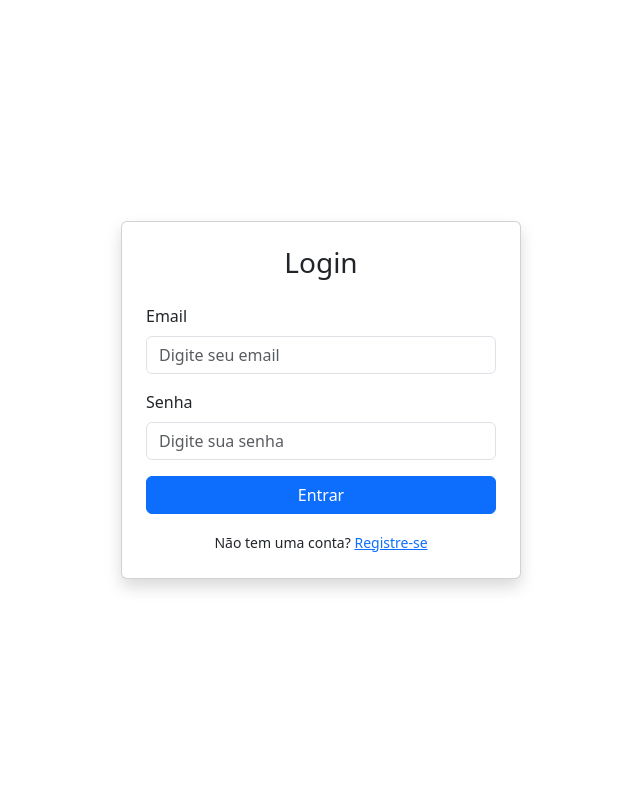
After one commit to Clayton-Dias/Python_Gestao_Projetos, a Flask app: page /login in a window 1280 px wide. The commit adds this page. Shown: the whole page, without its empty margins (319-959 px from the left). Run offline with Flask 3, Linux system fonts and the light colour scheme; some libraries are stand-ins or nearby versions.

Commit message:
2024-12-02__part.2
Login

```diff
--- a/app.py
+++ b/app.py
@@ -1,5 +1,11 @@
-from flask import Flask, render_template, request, redirect, url_for
+from flask import Flask, flash, render_template, request, redirect, url_for
 from flask_mysqldb import MySQL
+from flask_login import LoginManager
+from werkzeug.security import generate_password_hash
+from flask_login import login_user, logout_user, login_required, current_user
+from functions.db_usuario import get_all_users, get_user_by_email, validate_user_password, create_user, update_user
+from utils.access_control import permission_required
+
 
 # Importação da classe Config
 from config import Config
@@ -21,8 +27,16 @@ from modules.listarMembro import mod_listar_membros
 from modules.projeto import mod_projeto
 from modules.removerMembro import mod_remover_membro
 from modules.start import mod_start
+from modules.user import User
 
 app = Flask(__name__)  # Inicializa a aplicação Flask
+app.secret_key = "sua_chave_secreta"  # Substitua por uma chave segura
+
+# Configurando o Flask-Login
+login_manager = LoginManager(app)
+# Redireciona para a rota de login quando necessário
+login_manager.login_view = "login"
+
 
 # Configuração do banco de dados MySQL
 # Carregar configurações do banco de dados a partir da classe Config
@@ -32,80 +46,300 @@ app.config.from_object(Config)
 mysql = MySQL(app)
 
 # Configurações globais executadas antes de cada requisição
+
+
 @app.before_request
 def before_request():
     return mod_start(mysql)  # Configurações gerais do ambiente (e.g., charset)
 
 # Rota principal para a página inicial
+
+
 @app.route('/')
+@login_required
 def index():
     return mod_index(mysql)  # Redireciona para a função do módulo `index`
 
 # Rota para criar um novo projeto
+
+
 @app.route('/criar_projeto', methods=['GET', 'POST'])
+@login_required
 def criar_projeto():
-    return mod_criar_projeto(mysql)  # Lógica de criação de projeto está no módulo
+    # Lógica de criação de projeto está no módulo
+    return mod_criar_projeto(mysql)
 
 # Rota para editar um projeto existente
+
+
 @app.route('/editar_projeto/<int:projeto_id>', methods=['GET', 'POST'])
+@login_required
 def editar_projeto(projeto_id):
-    return mod_editar_projeto(mysql, projeto_id)  # Chama a lógica de edição no módulo
+    # Chama a lógica de edição no módulo
+    return mod_editar_projeto(mysql, projeto_id)
 
 # Rota para deletar um projeto
+
+
 @app.route('/deletar_projeto/<int:projeto_id>', methods=['POST'])
+@login_required
 def deletar_projeto(projeto_id):
-    return mod_deletar_projeto(mysql, projeto_id)  # Lógica de exclusão no módulo
+    # Lógica de exclusão no módulo
+    return mod_deletar_projeto(mysql, projeto_id)
 
 # Rota para exibir detalhes de um projeto (tarefas e membros)
+
+
 @app.route('/projeto/<int:projeto_id>', methods=['GET'])
+@login_required
 def projeto(projeto_id):
-    return mod_projeto(mysql, projeto_id)  # Chama a lógica de detalhamento no módulo
+    # Chama a lógica de detalhamento no módulo
+    return mod_projeto(mysql, projeto_id)
 
 # Rota para criar uma nova tarefa dentro de um projeto específico
+
+
 @app.route('/criar_tarefa/<int:projeto_id>', methods=['GET', 'POST'])
+@login_required
 def criar_tarefa(projeto_id):
     return mod_criar_tarefa(mysql, projeto_id)  # Lógica de criação de tarefas
 
 # Rota para editar uma tarefa existente
+
+
 @app.route('/editar_tarefa/<int:tarefa_id>', methods=['GET', 'POST'])
+@login_required
 def editar_tarefa(tarefa_id):
-    return mod_editar_tarefa(mysql, tarefa_id)  # Chama o módulo responsável pela edição
+    # Chama o módulo responsável pela edição
+    return mod_editar_tarefa(mysql, tarefa_id)
 
 # Rota para deletar uma tarefa
+
+
 @app.route('/deletar_tarefa/<int:tarefa_id>', methods=['POST'])
+@login_required
 def deletar_tarefa(tarefa_id):
     return mod_deletar_tarefa(mysql, tarefa_id)  # Módulo cuida da exclusão
 
 # Rota para criar um novo membro
+
+
 @app.route('/criar_membro', methods=['GET', 'POST'])
+@login_required
 def criar_membro():
     return mod_criar_membro(mysql)  # Módulo cuida da criação de membros
 
 # Rota para remover um membro de um projeto
+
+
 @app.route('/projeto/<int:projeto_id>/remover_membro/<int:membro_id>', methods=['POST'])
+@login_required
 def remover_membro(projeto_id, membro_id):
-    return mod_remover_membro(mysql, projeto_id, membro_id)  # Chama o módulo de remoção
+    # Chama o módulo de remoção
+    return mod_remover_membro(mysql, projeto_id, membro_id)
 
 # Rota para adicionar um membro a um projeto
+
+
 @app.route('/projeto/<int:projeto_id>/adicionar_membro', methods=['POST'])
+@login_required
 def adicionar_membro(projeto_id):
-    return mod_adicionar_membro(mysql, projeto_id)  # Lógica de adição no módulo
+    # Lógica de adição no módulo
+    return mod_adicionar_membro(mysql, projeto_id)
+
 
 @app.route('/membros')
+@login_required
 def listar_membros():
     return mod_listar_membros(mysql)
 
+
 @app.route('/membros/editar/<int:membro_id>', methods=['GET', 'POST'])
+@login_required
 def editar_membro(membro_id):
     return mod_editar_membro(mysql, membro_id)
 
+
 @app.route('/membros/excluir/<int:membro_id>', methods=['POST'])
+@login_required
 def excluir_membro(membro_id):
     return mod_excluir_membro(mysql, membro_id)
 
+
 @app.route('/buscar', methods=['GET'])
+@login_required
 def buscar():
     return mod_buscar(mysql)
+
+
+@login_manager.user_loader
+def load_user(user_id):
+    cur = mysql.connection.cursor()
+    cur.execute("SELECT * FROM usuarios WHERE id = %s", (user_id,))
+    user_data = cur.fetchone()
+    cur.close()
+
+    if user_data:
+        return User(user_data['id'], user_data['nome'], user_data['email'], user_data['permissao'])
+    return None
+
+
+@app.route('/login', methods=['GET', 'POST'])
+def login():
+    if request.method == 'POST':
+        email = request.form['email']
+        senha = request.form['senha']
+
+        user_data = get_user_by_email(mysql, email)
+
+        if user_data and validate_user_password(user_data, senha):
+            user = User(user_data['id'], user_data['nome'],
+                        user_data['email'], user_data['permissao'])
+            login_user(user)
+            flash("Login realizado com sucesso!", "success")
+            return redirect(url_for('index'))
+        else:
+            flash("Credenciais inválidas. Tente novamente.", "danger")
+
+    return render_template('login.html')
+
+
+@app.route('/logout')
+def logout():
+    logout_user()
+    flash("Logout realizado com sucesso!", "success")
+    return redirect(url_for('login'))
+
+
+@app.route('/admin')
+@permission_required(['administrador'])
+def admin_dashboard():
+    return render_template('admin_dashboard.html')
+
+
+@app.route('/gerente')
+@permission_required(['administrador', 'gerente'])
+def gerente_dashboard():
+    return render_template('gerente_dashboard.html')
+
+
+@app.route('/criar_usuario', methods=['GET', 'POST'])
+def criar_usuario():
+
+    if request.method == 'POST':
+        nome = request.form['nome']
+        email = request.form['email']
+        senha = request.form['senha']
+        confirmar_senha = request.form['confirmar_senha']
+
+        permissao = request.form.get('permissao', 'membro')
+
+        # Se o usuário atual não for administrador, define a permissão como 'membro'
+        #if current_user.permissao != 'administrador':
+        #    permissao = 'membro'
+
+        # Verifica se as senhas coincidem
+        if senha != confirmar_senha:
+            flash("As senhas não coincidem.", "danger")
+            return redirect(url_for('criar_usuario'))
+
+         # Verifica se o email já está cadastrado
+        if get_user_by_email(mysql, email):
+            flash("Email já cadastrado. Faça login.", "danger")
+            return redirect(url_for('criar_usuario'))
+
+        # Criptografa a senha e cria o usuário
+        hashed_password = generate_password_hash(senha)
+        create_user(mysql, nome, email, hashed_password, permissao)
+
+        flash("Conta criada com sucesso! Faça login.", "success")
+        return redirect(url_for('login'))
+
+    return render_template('criar_usuario.html')
+
+
+@app.route('/editar_perfil', methods=['GET', 'POST'])
+@login_required
+def editar_perfil():
+    """Página para editar as informações do usuário."""
+
+    # Valida se o usuário tem permissão para editar o perfil
+    if current_user.permissao not in ['administrador', 'gerente']:
+        flash('Você não tem permissão para editar esse perfil.', 'danger')
+        # Redireciona para a página inicial ou outra página
+        return redirect(url_for('index'))
+
+    if request.method == 'POST':
+        # Obtém os dados do formulário
+        nome = request.form['nome']
+        email = request.form['email']
+        senha = request.form['senha']
+        permissao = request.form['permissao']
+
+        # Se a senha foi modificada, gera o hash
+        if senha:
+            senha_hash = generate_password_hash(senha)
+        else:
+            senha_hash = current_user.senha  # Mantém a senha atual se não for alterada
+
+        # Chama a função para atualizar os dados no banco
+        update_user(mysql, current_user.id, nome, email, senha_hash, permissao)
+
+        # Redireciona para a página inicial ou outra página
+        return redirect(url_for('index'))
+
+    # Se for um GET, exibe o formulário de edição com os dados atuais
+    return render_template('editar_usuario.html', usuario=current_user)
+
+
+@app.route('/listar_user')
+@login_required
+def listar_user():
+    # Verifica se o usuário tem permissão
+    if current_user.permissao not in ['administrador', 'gerente']:
+        flash('Você não tem permissão para acessar esta página.', 'danger')
+        return redirect(url_for('index'))
+
+    # Busca todos os usuários do banco de dados
+    usuarios = get_all_users(mysql)
+    return render_template('listar_user.html', usuarios=usuarios)
+
+
+@app.route('/editar_usuario/<int:usuario_id>', methods=['GET', 'POST'])
+@login_required
+def editar_usuario(usuario_id):
+    if current_user.permissao not in ['administrador', 'gerente']:
+        flash("Você não tem permissão para editar usuários.", "danger")
+        return redirect(url_for('listar_user'))
+
+    cur = mysql.connection.cursor()
+    cur.execute(
+        "SELECT id, nome, email, permissao FROM usuarios WHERE id = %s", (usuario_id,))
+    usuario = cur.fetchone()
+    cur.close()
+
+    if not usuario:
+        flash("Usuário não encontrado.", "danger")
+        return redirect(url_for('listar_user'))
+
+    if request.method == 'POST':
+        nome = request.form['nome']
+        email = request.form['email']
+        permissao = request.form['permissao']
+
+        cur = mysql.connection.cursor()
+        cur.execute(
+            "UPDATE usuarios SET nome = %s, email = %s, permissao = %s WHERE id = %s",
+            (nome, email, permissao, usuario_id),
+        )
+        mysql.connection.commit()
+        cur.close()
+
+        flash("Usuário atualizado com sucesso.", "success")
+        return redirect(url_for('listar_user'))
+
+    return render_template('editar_usuario.html', usuario=usuario)
+
 
 # Inicia o servidor Flask no modo de depuração
 if __name__ == "__main__":
--- a/database/database_db.sql
+++ b/database/database_db.sql
@@ -19,7 +19,8 @@ CREATE TABLE usuarios (
     id INT AUTO_INCREMENT PRIMARY KEY,
     nome VARCHAR(100) NOT NULL,
     email VARCHAR(100) UNIQUE NOT NULL,
-    senha_hash VARCHAR(255) NOT NULL,
+    senha VARCHAR(255) NOT NULL,
+    criado_em TIMESTAMP DEFAULT CURRENT_TIMESTAMP,
     permissao ENUM('administrador', 'gerente', 'membro') NOT NULL DEFAULT 'membro'
 );
 
--- a/functions/db_projeto.py
+++ b/functions/db_projeto.py
@@ -127,11 +127,11 @@ def search_project(mysql, termo_busca, pagina_atual):
     # Consulta de busca
     sql = """
             SELECT * FROM projeto
-            WHERE nome LIKE %s
+            WHERE nome LIKE %s OR descricao LIKE %s
             ORDER BY data_inicio DESC
             LIMIT %s OFFSET %s
         """
-    valores = (f"%{termo_busca}%", 5, (pagina_atual - 1) * 5)
+    valores = (f"%{termo_busca}%",f"%{termo_busca}%", 5, (pagina_atual - 1) * 5)
 
     cur = mysql.connection.cursor()
     cur.execute(sql, valores)
--- a/proximos_passos.txt
+++ b/proximos_passos.txt
@@ -4,7 +4,7 @@ Se desejar adicionar mais funcionalidades, algumas sugestões seriam:
 
 - Editar membros: permitir a edição de membros cadastrados (CONCLUIDO)
 
-- Autenticação de Usuários: Permitir login e controle de acesso (diferentes permissões para administradores, gerentes e membros).
+- Autenticação de Usuários: Permitir login e controle de acesso (diferentes permissões para administradores, gerentes e membros). ()
 
 - Relatórios: Exibição de relatórios detalhados sobre o progresso do projeto.
 
--- a/templates/buscar.html
+++ b/templates/buscar.html
@@ -1,4 +1,6 @@
 {% extends '_layout.html' %}
+
+{% block title %}Busca{% endblock %}
 
 {% block content %}
 <div class="container">
--- a/templates/listar_membros.html
+++ b/templates/listar_membros.html
@@ -1,4 +1,6 @@
 {% extends '_layout.html' %}
+
+{% block title %}Membros{% endblock %}
 
 {% block content %}
 <h1>Membros Cadastrados</h1>
--- /dev/null
+++ b/templates/login.html
@@ -0,0 +1,37 @@
+<!DOCTYPE html>
+<html lang="pt-br">
+<head>
+    <meta charset="UTF-8">
+    <meta name="viewport" content="width=device-width, initial-scale=1.0">
+    <title>Login</title>
+    <link rel="stylesheet" href="https://cdn.jsdelivr.net/npm/bootstrap@5.3.0/dist/css/bootstrap.min.css">
+</head>
+<body>
+    <div class="container d-flex justify-content-center align-items-center" style="min-height: 100vh;">
+        <div class="card shadow p-4" style="width: 400px;">
+            <h3 class="text-center mb-4">Login</h3>
+            <form method="POST" action="{{ url_for('login') }}">
+                <div class="mb-3">
+                    <label for="email" class="form-label">Email</label>
+                    <input type="email" class="form-control" id="email" name="email" placeholder="Digite seu email" required>
+                </div>
+                <div class="mb-3">
+                    <label for="senha" class="form-label">Senha</label>
+                    <input type="password" class="form-control" id="senha" name="senha" placeholder="Digite sua senha" required>
+                </div>
+                {% with messages = get_flashed_messages(with_categories=true) %}
+                {% if messages %}
+                    <div class="alert alert-danger mt-3">
+                        {{ messages[0][1] }}
+                    </div>
+                {% endif %}
+                {% endwith %}
+                <button type="submit" class="btn btn-primary w-100">Entrar</button>
+            </form>
+            <div class="mt-3 text-center">
+                <small>Não tem uma conta? <a href="{{ url_for('criar_usuario') }}">Registre-se</a></small>
+            </div>
+        </div>
+    </div>
+</body>
+</html>
```
Also changed, not shown: functions/db_usuario.py (added, +44 -0 lines), modules/user.py (added, +8 -0 lines), templates/_layout.html (+68 -8 lines), templates/criar_usuario.html (added, +70 -0 lines), templates/editar_usuario.html (added, +30 -0 lines), templates/listar_user.html (added, +40 -0 lines), utils/access_control.py (added, +13 -0 lines).
